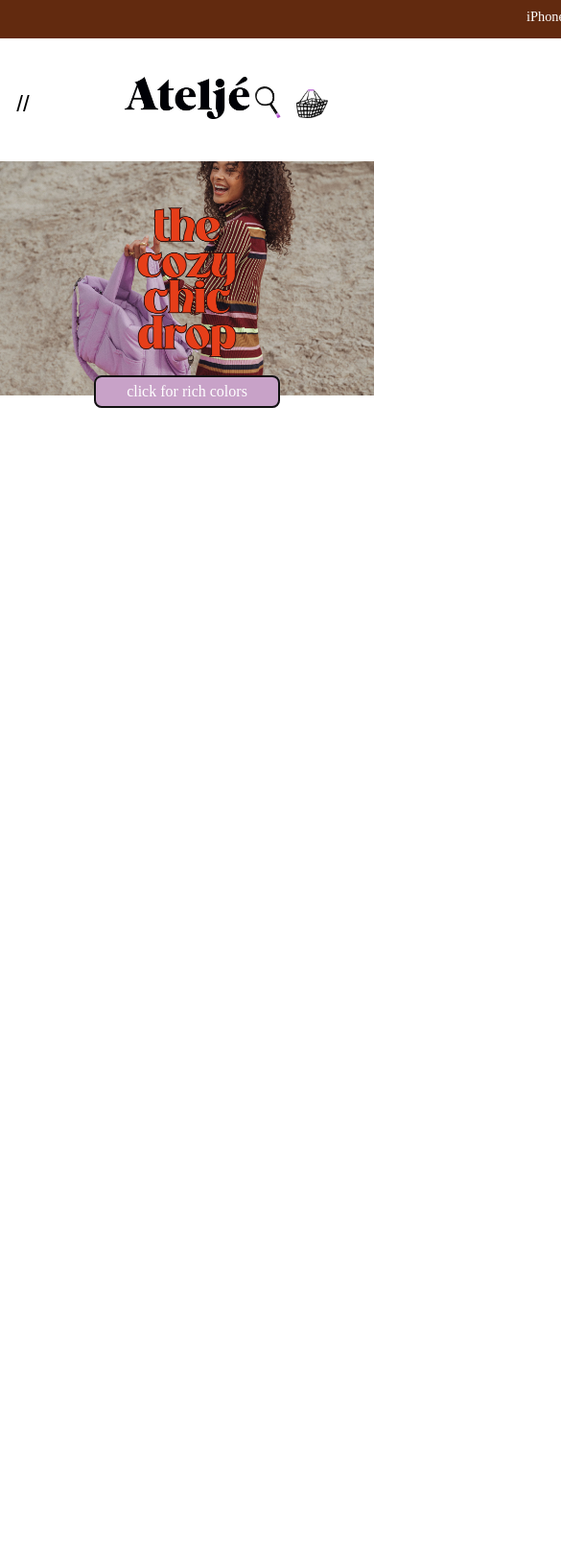
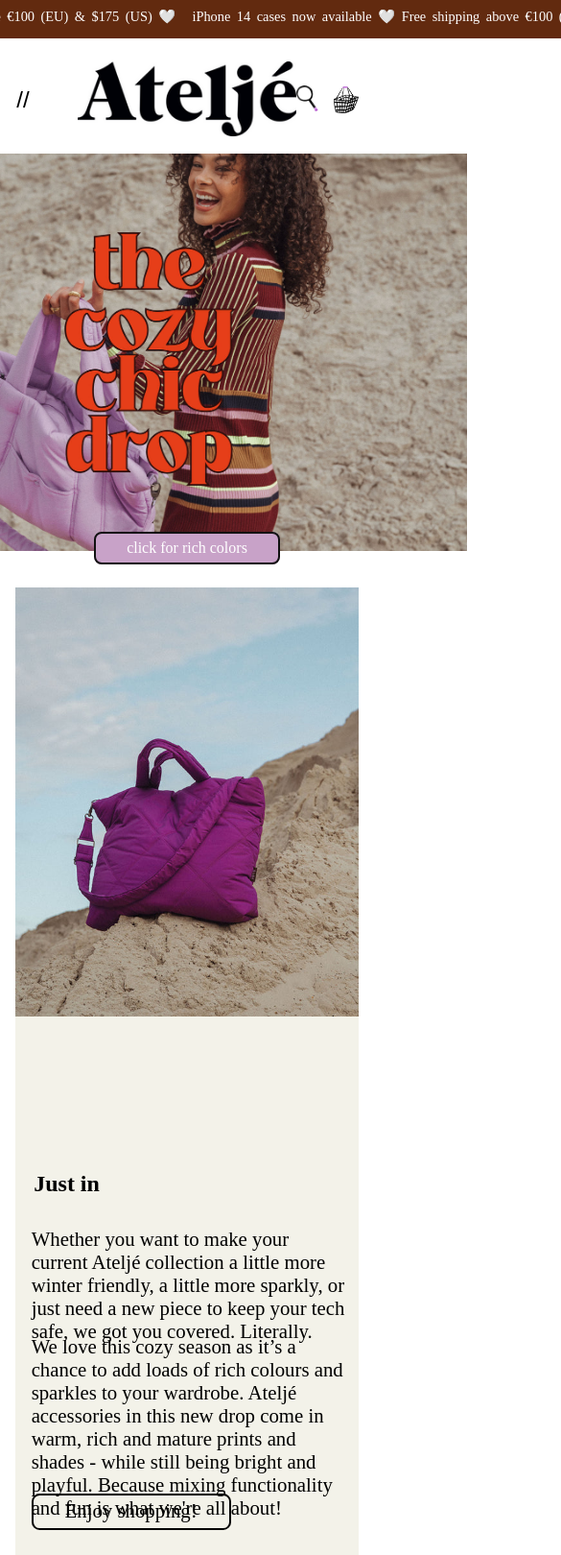
Before and after one commit to Hilal-Tapan/FED1, a plain HTML site: page index.html in a window 390 px wide. Shown: the top 1620 px of the page at 96% size, 585 px wide, since content can reach past the window. Before the commit the page ends 844 px from the top, so only its background shows below. Drawn offline with Linux system fonts and the light colour scheme.

Commit message:
css werk 9-dec

```diff
--- a/index.html
+++ b/index.html
@@ -40,7 +40,7 @@
 		</ul>
 	</nav>
 
-	<!-- Jeffrey zei dat ik in dit geval wel een divje moest gebruiken omdat het anders niet kon. -->
+	<!-- Jeffrey zei dat ik in dit geval wel een divje moest gebruiken -->
 	<div>
 		<button><img src="./images/search-icon.png" alt="search"></button>
 		<a><img src="./images/cart-icon.png" alt="shoppingcart"></a>
@@ -49,9 +49,26 @@
 
 <main>
 	<section>
+		<!--VRAAG: heb geen h1 en nu? in section is h1 verplicht toch? -->
 		<h1></h1>
-		<img src="./images/banner.jpg" alt="banner">
+		<img src="./images/banner.jpg" alt="banner the cozy chic drop">
 		<a href="#">click for rich colors</a>
+	</section>
+
+	<section>
+		<h1>Just in</h1>
+		<img src="./images/pink-bag1.jpg" alt="pink bag that just arrived">
+		<p>Whether you want to make your current Ateljé collection
+			a little more winter friendly, a little more sparkly,
+			or just need a new piece to keep your tech safe,
+			we got you covered. Literally.</p>
+		<p>We love this cozy season as it’s a chance to add loads of
+			rich colours and sparkles to your wardrobe.
+			Ateljé accessories in this new drop come in warm,
+			rich and mature prints and shades - while still being
+			bright and playful. Because mixing functionality and fun
+			is what we're all about!</p>
+		<a href="#">Enjoy shopping!</a>
 	</section>
 
 	<script defer src="scripts/script.js"></script>
--- a/styles/style.css
+++ b/styles/style.css
@@ -34,28 +34,30 @@ summary {
 /****************/
 /* JOUW STYLING */
 /****************/
-@keyframes movingText {
-	0% {
-		transform: translateX(100%);
-	}
-
-	100% {
-		transform: translateX(-120%);
-	}
-}
-
 body {
-	overflow: hidden;
+	overflow-x: hidden;
 	margin: 0;
 }
 
 header {
 	display: grid;
 	grid-template-columns: 1fr 1fr 1fr;
-	grid-template-rows: 3em 7.5em;
+	grid-template-rows: 3em 7em;
 }
 
 /* bruine moving tekst vanaf hier */
+@keyframes movingText {
+	0% {
+		transform: translateX(100%);
+	}
+	50% {
+		transform: translateX(-40%);
+	}
+	100% {
+		transform: translateX(-100%);
+	}
+}
+
 header > ul {
 	display: flex;
 	grid-column-start: 1;
@@ -73,7 +75,7 @@ header ul li p {
 	padding: .6em;
 	color: var(--color-background);
 	font-size: .9em;
-	animation: movingText 5s;
+	animation: movingText 8s;
 	animation-iteration-count: infinite;
 
 	word-spacing: .2em;
@@ -81,23 +83,25 @@ header ul li p {
 }
 
 /* Header logo, zoekbalk en winkelmandje */
-header img {
-	height: 90%;
-	object-fit: contain;
+header > a img {
+	height: 70%;
+	width: auto;
+	margin-top: 1em;
+	/* object-fit: contain; */
 }
+
 
 header button {
 	background-color: var(--color-background);
 	border: none;
 	width: 2em;
-
 }
 
 header div {
 	display: flex;
 	justify-content: end;
 	gap: 1em;
-	margin-right: 3em;
+	margin-right: 1em;
 }
 
 header div a {
@@ -121,28 +125,57 @@ header > button {
 
 header nav {
 	position: fixed;
-	top: 8em;
+	top: 10em;
 	left: 0;
 	bottom: 0;
-	right: 0;
+	right: 2em;
 	background-color: var(--color-background);
 	z-index: 1000;
 	transform: translateX(-100%);
 	transition: .5s;
+	border-top: .1em solid lightgray;
+
 }
 
 header nav.open {
 	transform: translateX(0%);
 }
 
+header nav li {
+	background-color: white;
+	margin-left: 3em;
+}
+
+header nav li:nth-of-type(1) {
+	margin-top: 3em;
+}
+
+header nav li a {
+	color:black;
+	font-size: 1.5em;
+	text-decoration: none;
+}
+
 /* main */
+/* section 1 */
 section:nth-of-type(1) {
 	text-align: center;
 }
 
 section:nth-of-type(1) img {
-	width: 100%;
+	width: 100vw;
+	height: auto;
 }
+
+@media (max-width: 500px) {
+	section:nth-of-type(1) img {
+	  width: 170vw;
+	  height: auto;
+	  position:relative;
+	  left: -11em;
+	/* Hoe maak ik dit mooier responsive? */
+	}
+  }
 
 section:nth-of-type(1) a {
 	position: relative;
@@ -155,6 +188,55 @@ section:nth-of-type(1) a {
 	padding-left: 2em;
 	padding-right: 2em;
 	text-decoration: none;
+}
+
+/* section 2 */
+section:nth-of-type(2){
+	background-color:#f3f2e9;
+	margin-left:1em;
+	margin-right:1em;
+	margin-top: 1em;
+	display: grid;
+	grid-template-rows: 38em 3em 7em 11em 4em;
+}
+
+section:nth-of-type(2) img {
+	grid-row-start: 1;
+}
+
+section:nth-of-type(2) h1 {
+	grid-row-start: 2;
+	margin-left:.8em;
+
+}
+
+section:nth-of-type(2) p:nth-of-type(1) {
+	grid-row-start: 3;
+	font-size: 1.3em;
+	margin: .5em;
+	margin-left:.8em;
+
+}
+
+section:nth-of-type(2) p:nth-of-type(2) {
+	grid-row-start: 4;
+	font-size: 1.3em;
+	margin: .5em;
+	margin-left:.8em;
+}
+
+section:nth-of-type(2) a {
+	grid-row-start: 5;
+	font-size: 1.3em;
+    color:black;
+	border: .1em solid black;
+	border-radius: .4em;
+	width: 10em;
+	height: 1.8em;
+	margin-left:.8em;
+	text-align: center;
+	text-decoration: none;
+	padding-top:.2em;
 }
 
 
```
Also changed, not shown: images/pink-bag1.jpg (renamed from images/FW_533x.jpg).
